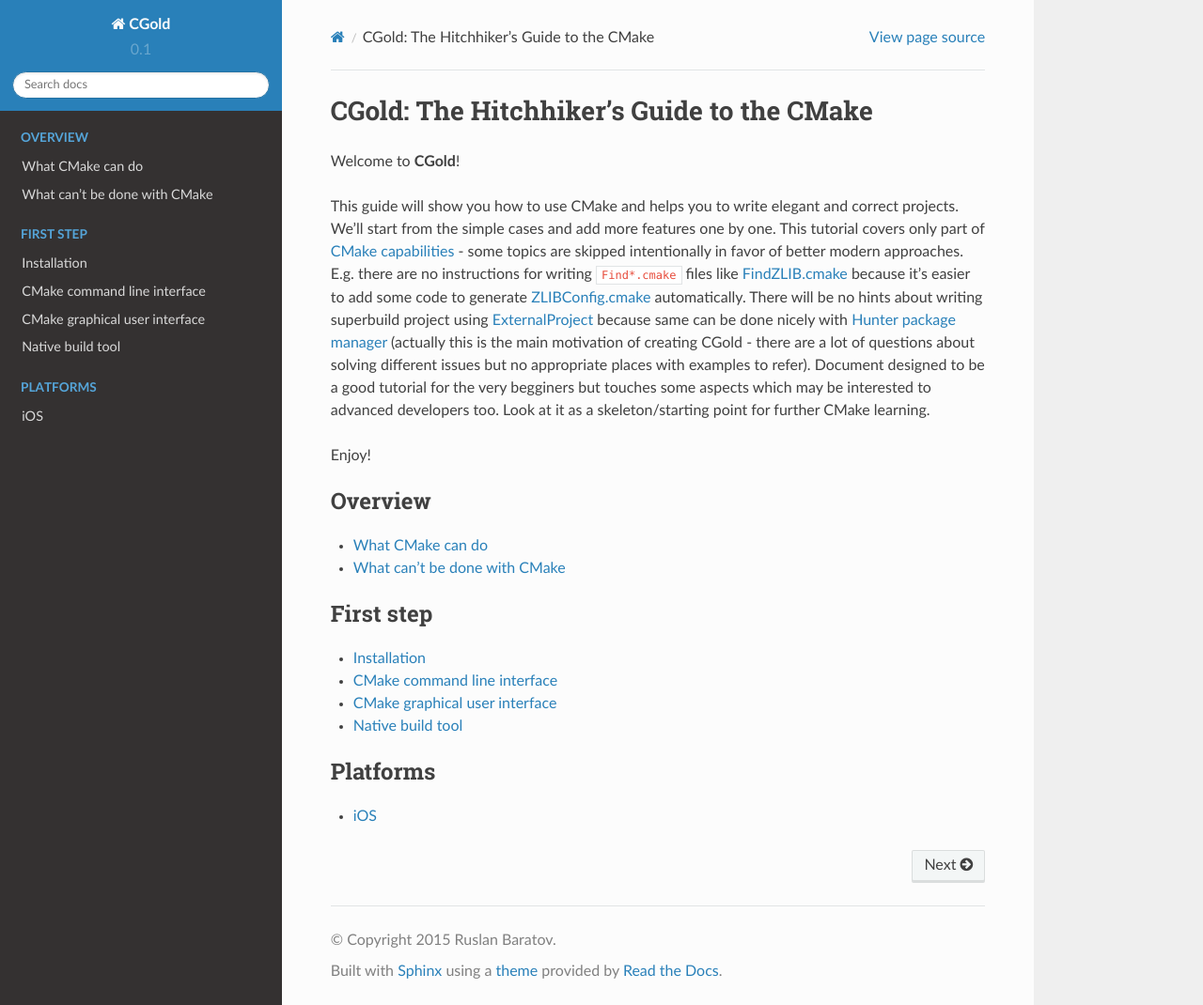
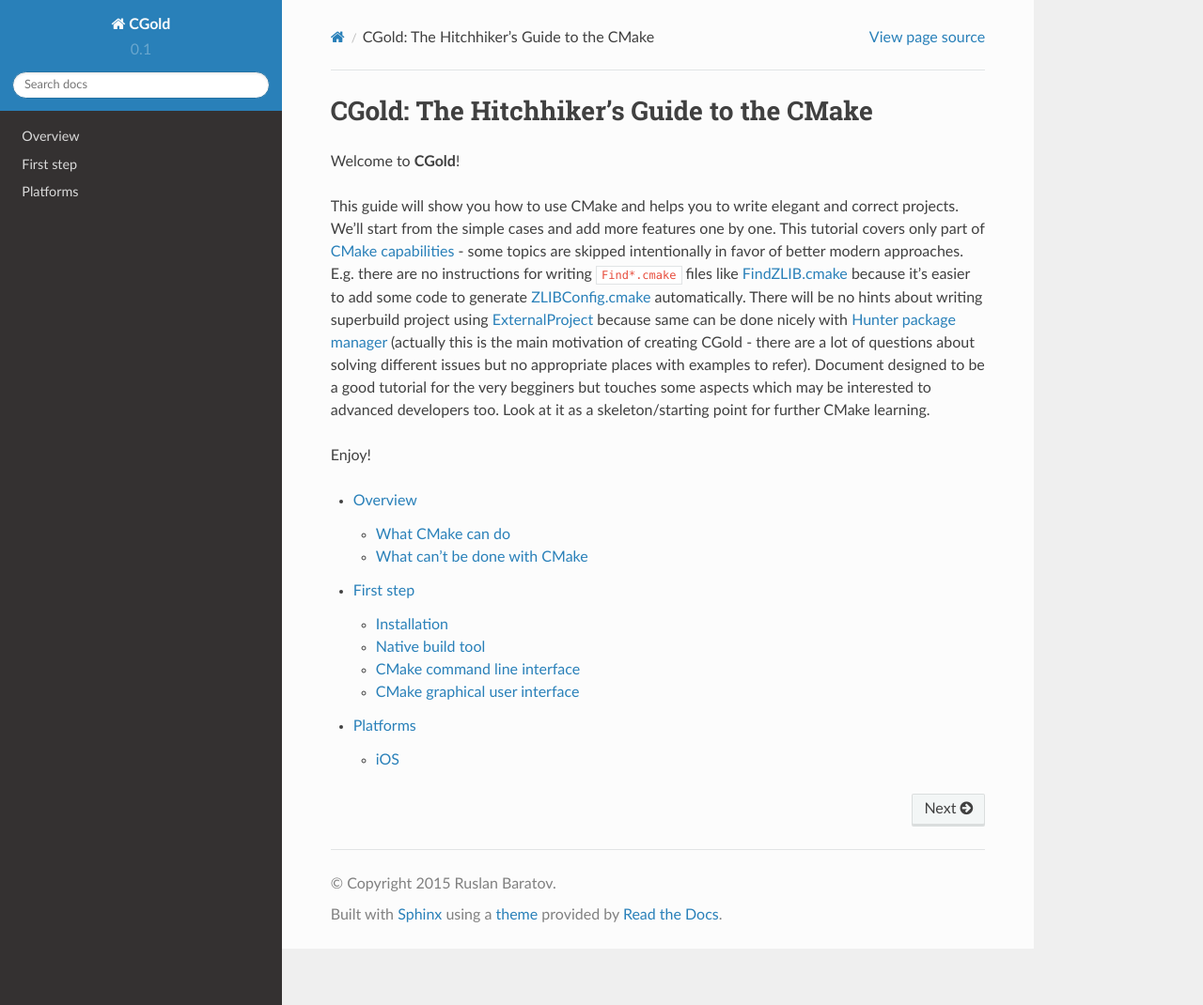
Before and after one commit to ruslo/CGold, a Sphinx documentation site: the page built from docs/index.rst, in a window 1280 px wide and 1070 px high. Shown: the whole window at 94% size. Built offline with Sphinx 7.4.7 and the Read the Docs theme 2.0.0, drawn with Linux system fonts in a browser that asks for light colours.

Commit message:
Refactor docs layout

```diff
--- a/docs/index.rst
+++ b/docs/index.rst
@@ -27,23 +27,8 @@ Enjoy!
 .. _Hunter package manager: https://github.com/ruslo/hunter
 
 .. toctree::
-  :maxdepth: 1
-  :caption: Overview
+  :maxdepth: 2
 
-  /overview/cmake-can
-  /overview/cmake-can-not
-
-.. toctree::
-  :maxdepth: 1
-  :caption: First step
-
-  /first-step/installation
-  /first-step/cmake-cli
-  /first-step/cmake-gui
-  /first-step/native-build-tool
-
-.. toctree::
-  :maxdepth: 1
-  :caption: Platforms
-
-  /platforms/ios
+  /overview
+  /first-step
+  /platforms
```
Also changed, not shown: docs/first-step.rst (added, +10 -0 lines), docs/overview.rst (added, +8 -0 lines), docs/platforms.rst (added, +7 -0 lines).
